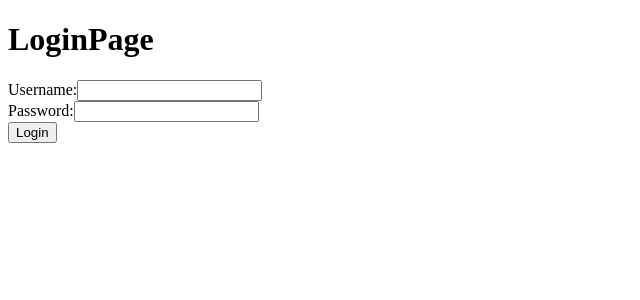
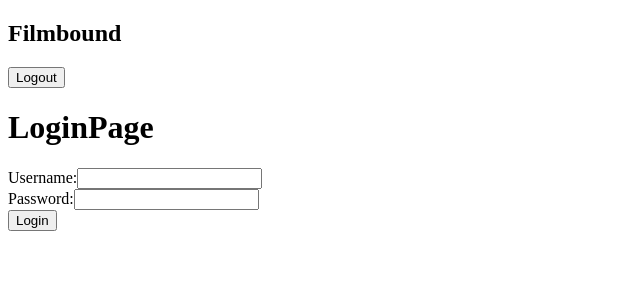
Before and after one commit to SMitchell92/Filmbound, a React (Vite) app in the folder client/: page /login in a window 1280 px wide. Shown: the top 300 px of the page, without its empty margins (0-640 px from the left). Built offline with nearby package versions, Linux system fonts and the light colour scheme; sample sign-in values are in the browser's storage.

Commit message:
set up log out button, rerouting to login page when not logged in

```diff
--- a/client/src/App.tsx
+++ b/client/src/App.tsx
@@ -1,12 +1,13 @@
 import './App.css'
 import { Outlet } from 'react-router-dom'
+import NavBar from './components/NavBar'
 
 
 
 function App() {
   return (
     <>
-
+      <NavBar />
       <Outlet />
 
     </>
--- /dev/null
+++ b/client/src/components/NavBar.tsx
@@ -0,0 +1,25 @@
+import React from 'react';
+import Auth from '../utils/auth';
+import { useState } from 'react';
+/* import { Link } from 'react-router-dom'; */
+
+const NavBar: React.FC = () => {
+    const [loggedIn, _setLoggedIn] = useState(Auth.loggedIn());
+    const handlelogout = () => {
+        Auth.logout();
+    }
+    return (
+        <nav className="navbar">
+            <div className="navbar-brand">
+                <h1>Filmbound</h1>
+            </div>
+            <div className="navbar-menu">
+               { loggedIn&& <button className="logout-button" onClick={handlelogout}>
+                    Logout
+                </button>}
+            </div>
+        </nav>
+    );
+};
+
+export default NavBar;
--- a/client/src/pages/HomePage.tsx
+++ b/client/src/pages/HomePage.tsx
@@ -1,6 +1,14 @@
-import React from 'react';
+import React, {useEffect} from 'react';
+import Auth from '../utils/auth';
+import { useNavigate } from 'react-router-dom';
 
 const HomePage: React.FC = () => {
+    const navigate = useNavigate()
+    useEffect(() => {
+        if (!Auth.loggedIn()) {
+            navigate('/login');
+        }}, [])
+
     return (
         <div>
             <h1>Homepage</h1>
```
Also changed, not shown: 1 other file (tests, documents, lock files or other folders).
